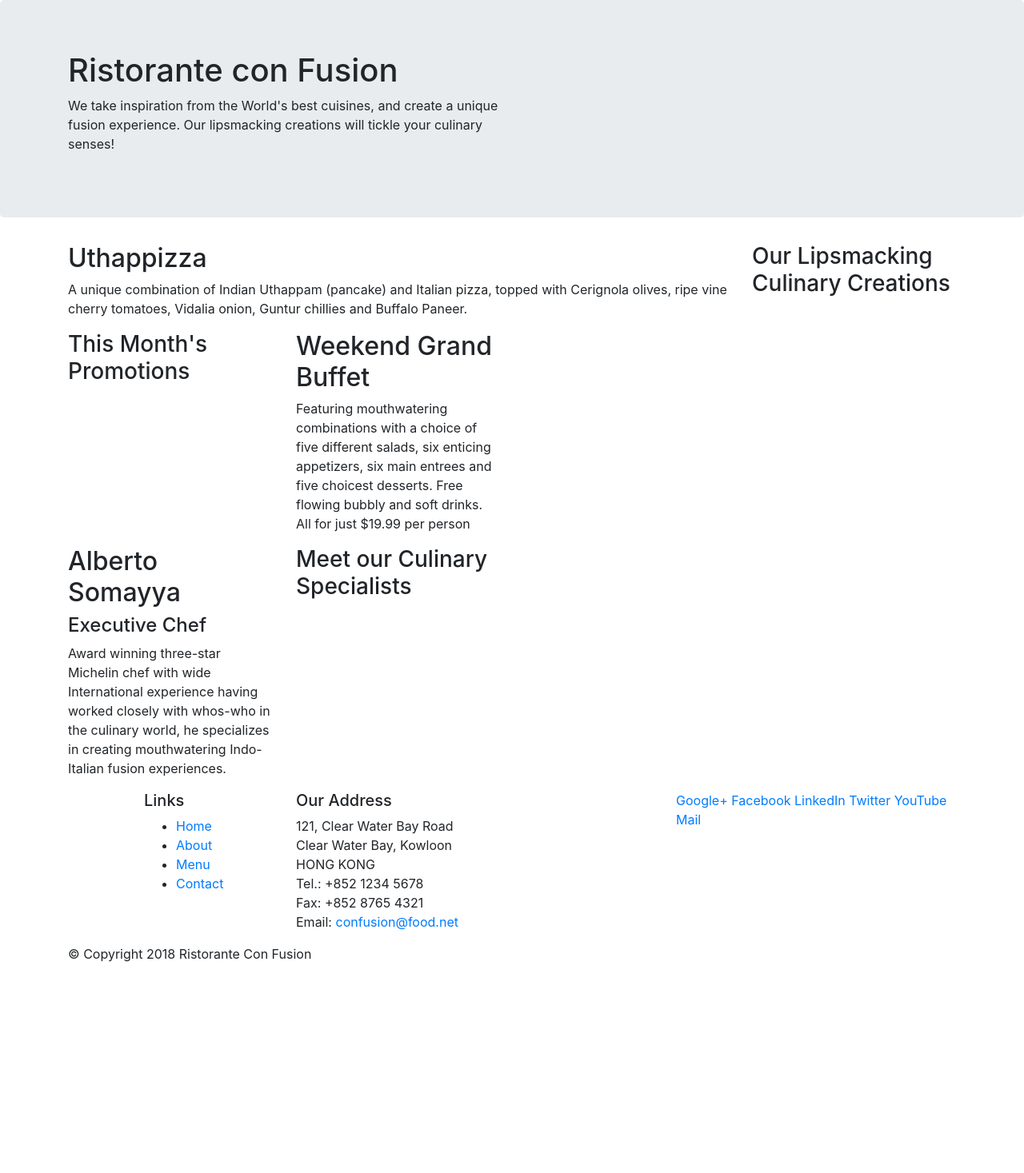
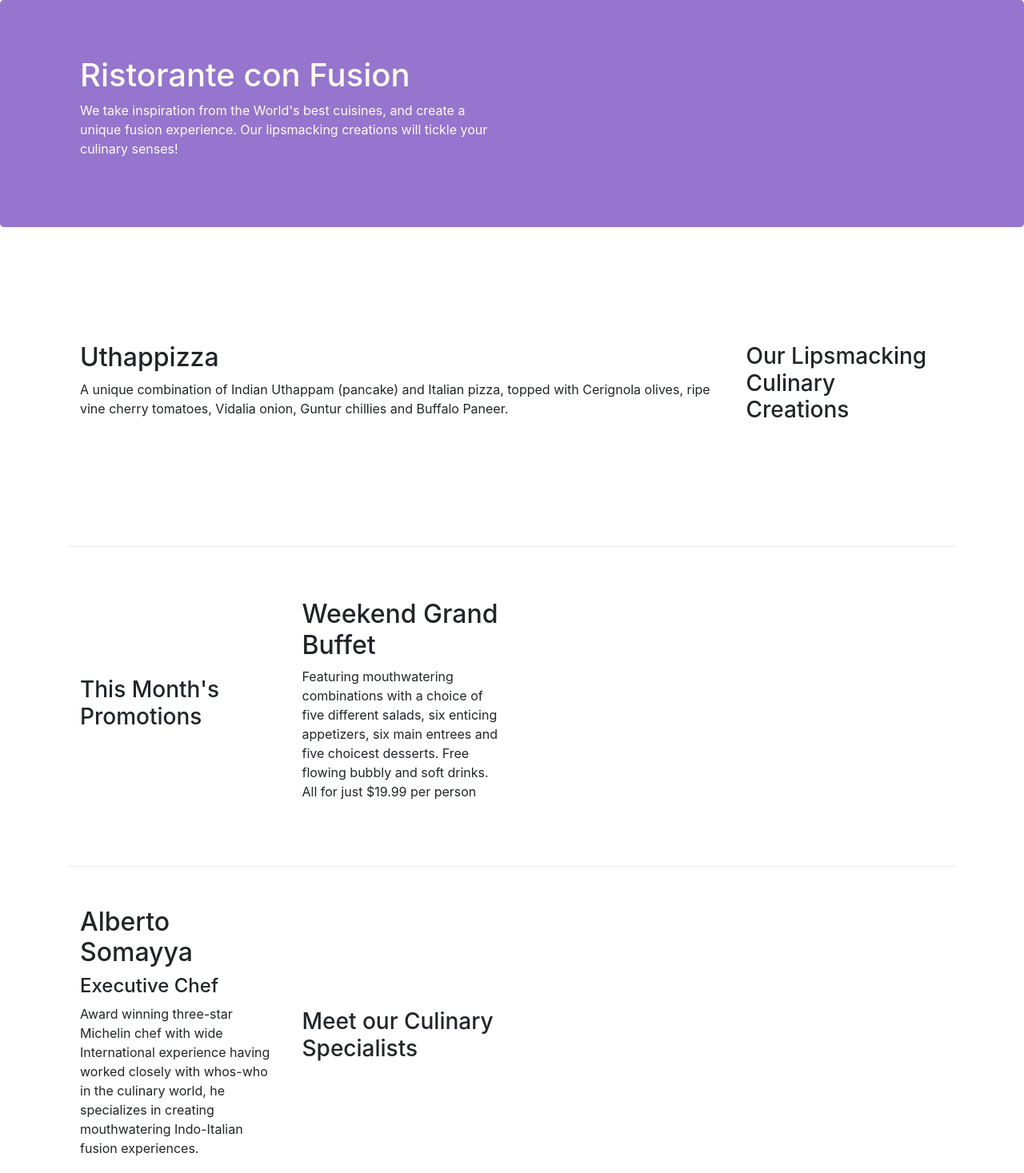
Before and after one commit to muhdibee/confusion, a website: page index.html in a window 1280 px wide. Shown: the top 1467 px of the page at 80% size. Before the commit the page ends 1221 px from the top, so only its background shows below. Drawn offline with nearby package versions, Linux system fonts and the light colour scheme.

Commit message:
bootstrap grid part 2

```diff
--- /dev/null
+++ b/css/styles.css
@@ -0,0 +1,30 @@
+.row-header{
+	margin: 0px auto;
+	padding:0px auto;
+}
+
+.row-content {
+	margin: 0px auto;
+	padding: 50px 0px;
+	border-bottom: 1px ridge;
+	min-height: 400px;
+}
+
+.footer{
+	background-color: #D1C4E9;
+	margin: 0px auto;
+	padding: 20px 0px;
+}
+
+.jumbotron{
+	margin:0px auto;
+	padding: 70px 30px;
+	background-color: #9575CD;
+	color: floralwhite;
+}
+
+.address {
+	font-size: 80%;
+	margin:0px;
+	color: #0F0F0F;
+}
--- a/index.html
+++ b/index.html
@@ -9,6 +9,7 @@
 
     <!-- Bootstrap CSS -->
     <link rel="stylesheet" href="node_modules/bootstrap/dist/css/bootstrap.min.css">
+    <link rel="stylesheet" href="css/styles.css">
     <title>Ristorante Con Fusion</title>
 </head >
 
@@ -16,7 +17,7 @@
 
     <header class="jumbotron">
         <div class="container">  <!-- container 1 -->
-            <div class="row">
+            <div class="row row-header">
                 <div class="col-12 col-sm-6">
                     <h1>Ristorante con Fusion</h1>
                     <p>We take inspiration from the World's best cuisines, and create a unique fusion experience. Our lipsmacking creations will tickle your culinary senses!</p>
@@ -28,7 +29,7 @@
     </header>
 
     <div class="container">   <!-- container 2 -->
-        <div class="row">     <!-- row 1 -->
+        <div class="row row-content align-items-center">     <!-- row 1 -->
             <div class="col-12 col-sm-4 col-md-3 order-sm-last" > <!-- column 1 < row 1 -->
                 <h3>Our Lipsmacking Culinary Creations</h3>
             </div>
@@ -39,7 +40,7 @@
         </div>
 
 
-        <div class="row"> <!-- row 2 -->
+        <div class="row row-content align-items-center"> <!-- row 2 -->
             <div class="col-12 col-sm-4 col-md-3">
                 <h3>This Month's Promotions</h3>
             </div>
@@ -49,8 +50,8 @@
             </div>
         </div>
 
-        <div class="row"> <!-- row 3 -->
-            <div class="col-12 col-sm-4 order-sm-last col-md-3">
+        <div class="row row-content align-items-center"> <!-- row 3 -->
+             <div class="col-12 col-sm-4 order-sm-last col-md-3">
                 <h3>Meet our Culinary Specialists</h3>
             </div>
             <div class="col-12 col-sm-4 order-sm-first col-md-3">
@@ -61,12 +62,12 @@
         </div>
     </div>
 
-    <footer>
+    <footer class="footer">
         <div class="container"> <!-- container 3 -->
             <div class="row">  <!-- row 1 -->
                 <div class="col-4 offset-1 col-sm-2"> <!-- column 1 -->
                     <h5>Links</h5>
-                    <ul>
+                    <ul class="list-unstyled">
                         <li><a href="#">Home</a></li>
                         <li><a href="#">About</a></li>
                         <li><a href="#">Menu</a></li>
@@ -84,8 +85,8 @@
 		              Email: <a href="mailto:confusion@food.net">confusion@food.net</a>
 		           </address>
                 </div>
-                <div class="col-12 col-sm-4"> <!-- column 3 -->
-                    <div>
+                <div class="col-12 col-sm-4 align-self-center"> <!-- column 3 -->
+                    <div class="text-center">
                         <a href="http://google.com/+">Google+</a>
                         <a href="http://www.facebook.com/profile.php?id=">Facebook</a>
                         <a href="http://www.linkedin.com/in/">LinkedIn</a>
@@ -95,7 +96,7 @@
                     </div>
                 </div>
            </div>
-           <div class="row">  <!-- row 2 -->
+           <div class="row justify-content-center">  <!-- row 2 -->
                 <div class="col-auto">
                     <p>© Copyright 2018 Ristorante Con Fusion</p>
                 </div>
```
